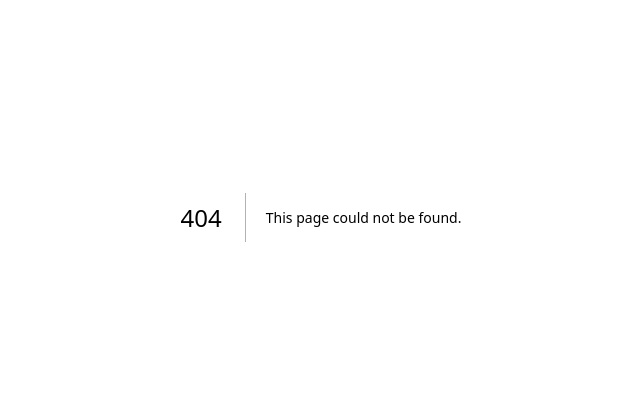
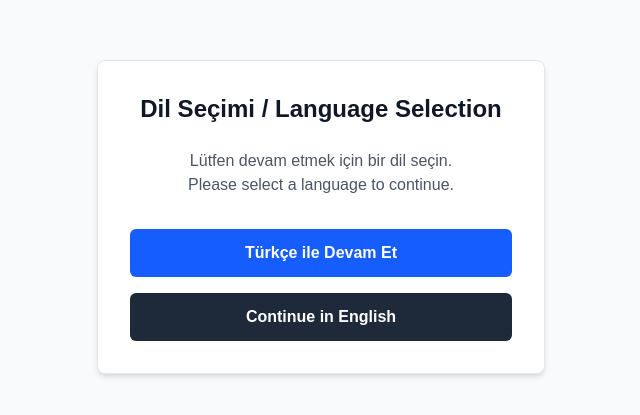
Before and after one commit to aliyavuz0/ali-agentV2.0, a Next.js app: page /onboarding in a window 1280 px wide. Before the commit this address had no page. Shown: the part 183-598 px from the top of the page, without its empty margins (319-959 px from the left). Built offline with nearby package versions, Linux system fonts and the light colour scheme; no server answers.

Commit message:
Dil secimi eklendi

```diff
--- a/app/auth/callback/route.ts
+++ b/app/auth/callback/route.ts
@@ -5,14 +5,46 @@ export async function GET(request: Request) {
     const { searchParams, origin } = new URL(request.url);
     const code = searchParams.get("code");
 
+    console.log("--- GOOGLE GİRİŞ TESTİ BAŞLADI ---");
+    console.log("1. Callback dosyası çalıştı! Gelen kod:", code ? "Var" : "Yok");
+
     if (code) {
         const supabase = createClient(
             process.env.NEXT_PUBLIC_SUPABASE_URL!,
             process.env.NEXT_PUBLIC_SUPABASE_ANON_KEY!
         );
 
-        await supabase.auth.exchangeCodeForSession(code);
+        const { data, error } = await supabase.auth.exchangeCodeForSession(code);
+
+        if (error) {
+            console.log("2. HATA: Oturum açılamadı ->", error.message);
+        }
+
+        if (!error && data?.user) {
+            console.log("3. BAŞARILI: Kullanıcı alındı ID:", data.user.id);
+
+            const { data: profile, error: profileError } = await supabase
+                .from("profiles")
+                .select("preferred_language")
+                .eq("id", data.user.id)
+                .single();
+
+            if (profileError) {
+                console.log("4. HATA: Veritabanı profili okunamadı ->", profileError.message);
+            } else {
+                console.log("4. BİLGİ: Veritabanından gelen profil:", profile);
+            }
+
+            if (!profile || !profile.preferred_language) {
+                console.log("5. SONUÇ: Dil seçilmemiş, Onboarding sayfasına yönlendiriliyor...");
+                return NextResponse.redirect(`${origin}/onboarding`);
+            }
+
+            console.log("6. SONUÇ: Dil zaten seçilmiş, Ana Sayfaya gidiyor...");
+            return NextResponse.redirect(`${origin}/`);
+        }
     }
 
+    console.log("7. SONUÇ: İşlem tamamlanamadı, normal ana sayfaya dönülüyor.");
     return NextResponse.redirect(origin);
 }
--- /dev/null
+++ b/app/onboarding/page.tsx
@@ -0,0 +1,71 @@
+"use client";
+
+import { useState } from "react";
+import { useRouter } from "next/navigation";
+import { createClient } from "@supabase/supabase-js";
+
+// Supabase bağlantısını hazırlıyoruz
+const supabaseUrl = process.env.NEXT_PUBLIC_SUPABASE_URL!;
+const supabaseAnonKey = process.env.NEXT_PUBLIC_SUPABASE_ANON_KEY!;
+const supabase = createClient(supabaseUrl, supabaseAnonKey);
+
+export default function OnboardingPage() {
+    const router = useRouter();
+    const [loading, setLoading] = useState(false);
+
+    const handleLanguageSelect = async (language: string) => {
+        setLoading(true);
+
+        try {
+            // 1. Önce giriş yapmış kullanıcının kim olduğunu buluyoruz
+            const { data: { user } } = await supabase.auth.getUser();
+
+            if (user) {
+                // 2. Kullanıcının dil tercihini veritabanına kaydediyoruz
+                const { error } = await supabase
+                    .from("profiles")
+                    .upsert({ id: user.id, preferred_language: language });
+
+                if (!error) {
+                    // 3. Kayıt başarılıysa, analizlerin yapılacağı ana sayfaya yönlendiriyoruz
+                    router.push("/");
+                    router.refresh();
+                } else {
+                    alert("Dil seçilirken bir hata oluştu, lütfen tekrar dene.");
+                    console.error("Veritabanı hatası:", error);
+                }
+            }
+        } catch (err) {
+            console.error("Beklenmeyen hata:", err);
+        } finally {
+            setLoading(false);
+        }
+    };
+
+    return (
+        <div className="flex flex-col items-center justify-center min-h-screen bg-gray-50 text-gray-900">
+            <div className="max-w-md w-full p-8 bg-white rounded-lg shadow-md text-center border border-gray-200">
+                <h1 className="text-2xl font-bold mb-6">Dil Seçimi / Language Selection</h1>
+                <p className="mb-8 text-gray-600">Lütfen devam etmek için bir dil seçin.<br />Please select a language to continue.</p>
+
+                <div className="flex flex-col gap-4">
+                    <button
+                        onClick={() => handleLanguageSelect("TR")}
+                        disabled={loading}
+                        className="w-full py-3 px-4 bg-blue-600 text-white font-semibold rounded-md hover:bg-blue-700 disabled:opacity-50 transition-colors"
+                    >
+                        Türkçe ile Devam Et
+                    </button>
+
+                    <button
+                        onClick={() => handleLanguageSelect("EN")}
+                        disabled={loading}
+                        className="w-full py-3 px-4 bg-gray-800 text-white font-semibold rounded-md hover:bg-gray-900 disabled:opacity-50 transition-colors"
+                    >
+                        Continue in English
+                    </button>
+                </div>
+            </div>
+        </div>
+    );
+}
```
Also changed, not shown: 1 other file (tests, documents, lock files or other folders).
